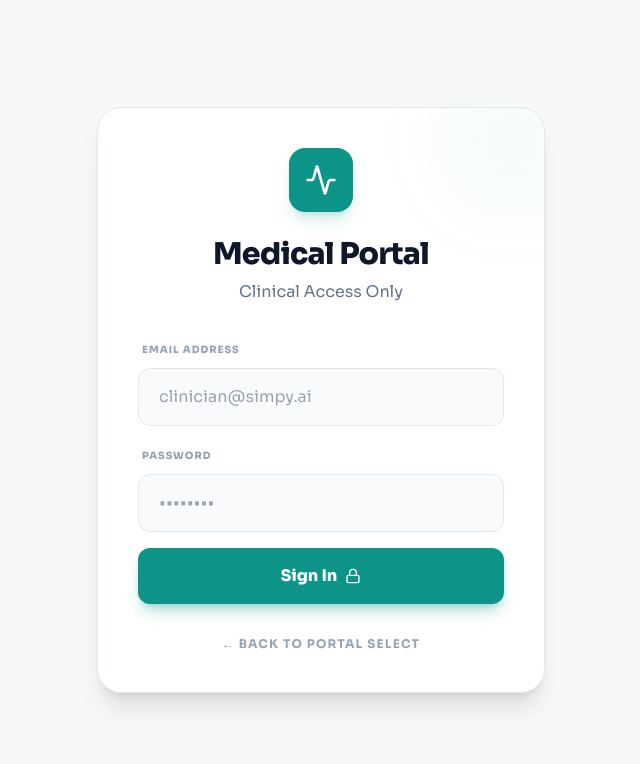
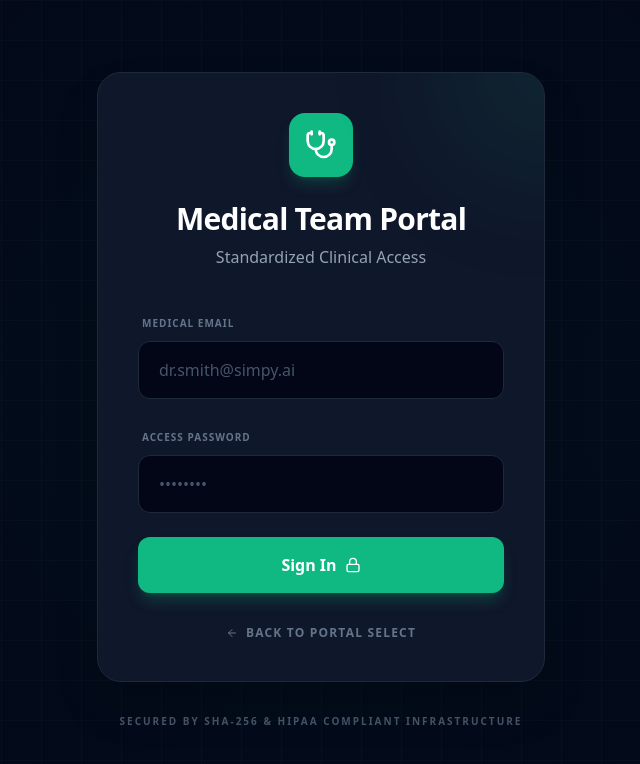
Before and after one commit to syedkarim2004/simpy.ai, a React (Vite) app in the folder simpy-frontend/: page /medical/login in a window 1280 px wide. Shown: the top 764 px of the page, without its empty margins (319-959 px from the left). Built offline with nearby package versions, Linux system fonts and the light colour scheme; no server answers.

Commit message:
feat: refine medical login with dark theme and hardcoded auth

```diff
--- a/simpy-frontend/src/App.jsx
+++ b/simpy-frontend/src/App.jsx
@@ -2,7 +2,7 @@ import { BrowserRouter, Routes, Route, Outlet, Navigate } from 'react-router-dom
 import PortalSelect from './pages/PortalSelect';
 import PreauthLogin from './pages/PreauthLogin';
 import PreauthDashboard from './pages/PreauthDashboard';
-import MedicalLogin from './pages/MedicalLogin';
+import MedicalLogin from './pages/medical/MedicalLogin';
 import MedicalDashboard from './pages/MedicalDashboard';
 import AdminLogin from './pages/AdminLogin';
 import AdminDashboard from './pages/AdminDashboard';
--- /dev/null
+++ b/simpy-frontend/src/pages/medical/MedicalLogin.jsx
@@ -0,0 +1,105 @@
+import React, { useState } from 'react';
+import { useNavigate } from 'react-router-dom';
+import { Stethoscope, Lock, ArrowLeft, AlertCircle } from 'lucide-react';
+
+export default function MedicalLogin() {
+  const navigate = useNavigate();
+  const [email, setEmail] = useState('');
+  const [password, setPassword] = useState('');
+  const [error, setError] = useState('');
+
+  const handleLogin = (e) => {
+    e.preventDefault();
+    setError('');
+
+    if (password === 'simpy123') {
+      localStorage.setItem('simpy_authed', 'true');
+      localStorage.setItem('simpy_token', 'mock_medical_token');
+      localStorage.setItem('simpy_user', JSON.stringify({ email, role: 'medical' }));
+      navigate('/medical/dashboard');
+    } else {
+      setError('Invalid credentials. Please use the authorized medical team password.');
+    }
+  };
+
+  return (
+    <div className="min-h-screen bg-[#020617] text-white flex items-center justify-center p-6 relative overflow-hidden">
+      {/* Background Decor */}
+      <div className="absolute inset-0 bg-[radial-gradient(circle_at_50%_50%,rgba(16,185,129,0.05)_0%,rgba(2,6,23,1)_100%)]" />
+      <div
+        className="absolute inset-0 opacity-[0.02]"
+        style={{
+          backgroundImage: 'linear-gradient(rgba(255,255,255,1) 1px, transparent 1px), linear-gradient(90deg, rgba(255,255,255,1) 1px, transparent 1px)',
+          backgroundSize: '40px 40px'
+        }}
+      />
+
+      <div className="relative z-10 w-full max-w-md animate-in fade-in slide-in-from-bottom-4 duration-700">
+        <div className="bg-[#0F172A] border border-slate-800 rounded-3xl p-10 shadow-2xl overflow-hidden relative">
+          {/* Subtle Glow */}
+          <div className="absolute -top-24 -right-24 w-48 h-48 bg-emerald-500/10 rounded-full blur-3xl" />
+
+          <div className="flex flex-col items-center text-center mb-10">
+            <div className="w-16 h-16 bg-emerald-500 rounded-2xl flex items-center justify-center mb-6 shadow-lg shadow-emerald-500/20 transition-transform hover:scale-110 duration-500">
+              <Stethoscope className="w-8 h-8 text-white" />
+            </div>
+
+            <h2 className="text-3xl font-black text-white mb-2 tracking-tight">Medical Team Portal</h2>
+            <p className="text-slate-400 font-medium">Standardized Clinical Access</p>
+          </div>
+
+          <form className="space-y-6" onSubmit={handleLogin}>
+            {error && (
+              <div className="bg-red-500/10 border border-red-500/20 text-red-400 p-4 rounded-xl flex items-start gap-3 animate-in fade-in slide-in-from-top-2">
+                <AlertCircle className="w-5 h-5 shrink-0 mt-0.5" />
+                <p className="text-sm font-medium leading-relaxed">{error}</p>
+              </div>
+            )}
+
+            <div className="space-y-2">
+              <label className="text-[10px] font-black text-slate-500 uppercase tracking-widest ml-1">Medical Email</label>
+              <input
+                type="email"
+                required
+                value={email}
+                onChange={(e) => setEmail(e.target.value)}
+                placeholder="dr.smith@simpy.ai"
+                className="w-full px-5 py-4 bg-[#020617] border border-slate-800 rounded-xl focus:outline-none focus:border-emerald-500 focus:ring-1 focus:ring-emerald-500 transition-all font-medium text-white placeholder-slate-600"
+              />
+            </div>
+
+            <div className="space-y-2">
+              <label className="text-[10px] font-black text-slate-500 uppercase tracking-widest ml-1">Access Password</label>
+              <input
+                type="password"
+                required
+                value={password}
+                onChange={(e) => setPassword(e.target.value)}
+                placeholder="••••••••"
+                className="w-full px-5 py-4 bg-[#020617] border border-slate-800 rounded-xl focus:outline-none focus:border-emerald-500 focus:ring-1 focus:ring-emerald-500 transition-all font-medium text-white placeholder-slate-600"
+              />
+            </div>
+
+            <button
+              type="submit"
+              className="w-full bg-emerald-500 hover:bg-emerald-600 text-white font-black py-4 rounded-xl transition-all shadow-lg shadow-emerald-500/25 flex items-center justify-center gap-2 mt-4 group"
+            >
+              Sign In <Lock className="w-4 h-4 group-hover:scale-110 transition-transform" />
+            </button>
+          </form>
+
+          <button
+            onClick={() => navigate('/')}
+            className="w-full mt-8 text-slate-500 font-bold text-xs uppercase tracking-widest hover:text-white transition-colors flex items-center justify-center gap-2"
+          >
+            <ArrowLeft className="w-3 h-3" /> Back to Portal Select
+          </button>
+        </div>
+
+        <p className="mt-8 text-center text-slate-600 text-[10px] font-bold uppercase tracking-[0.2em]">
+          Secured by SHA-256 & HIPAA Compliant Infrastructure
+        </p>
+      </div>
+    </div>
+  );
+}
```
